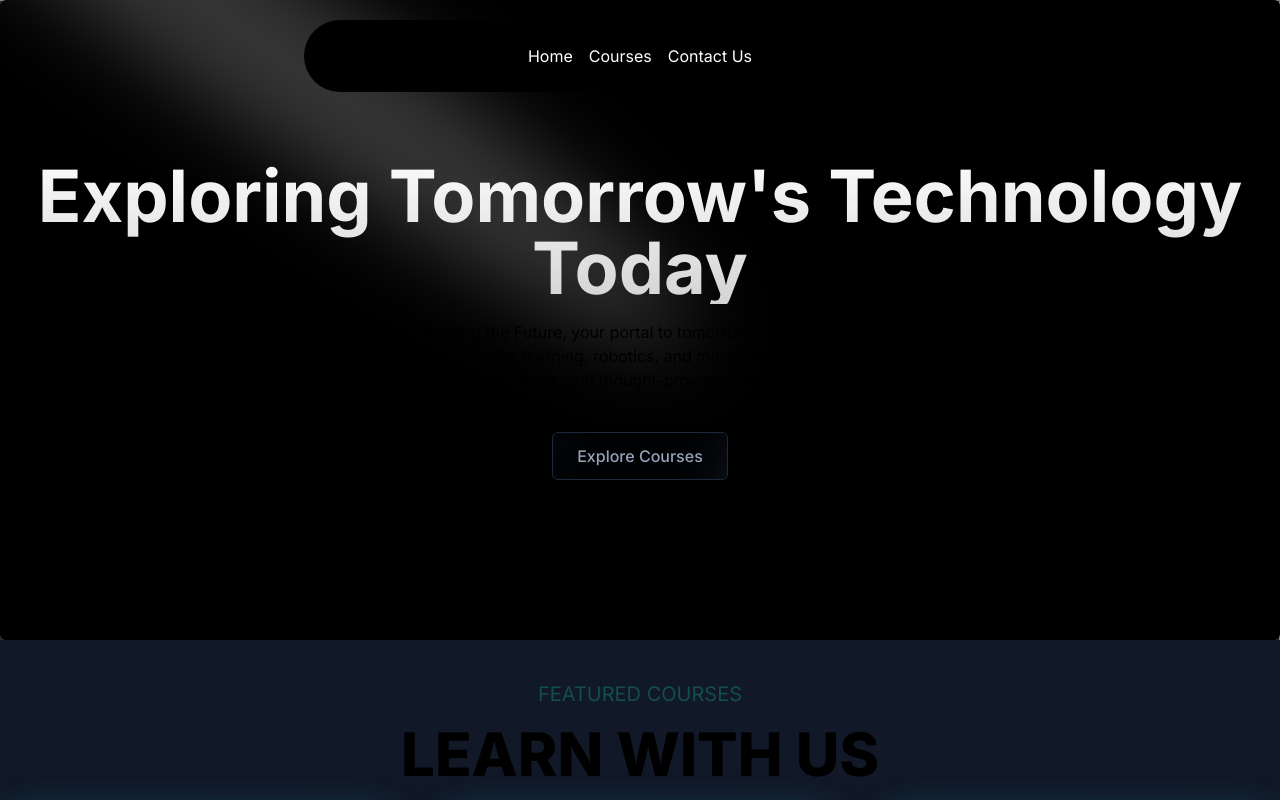
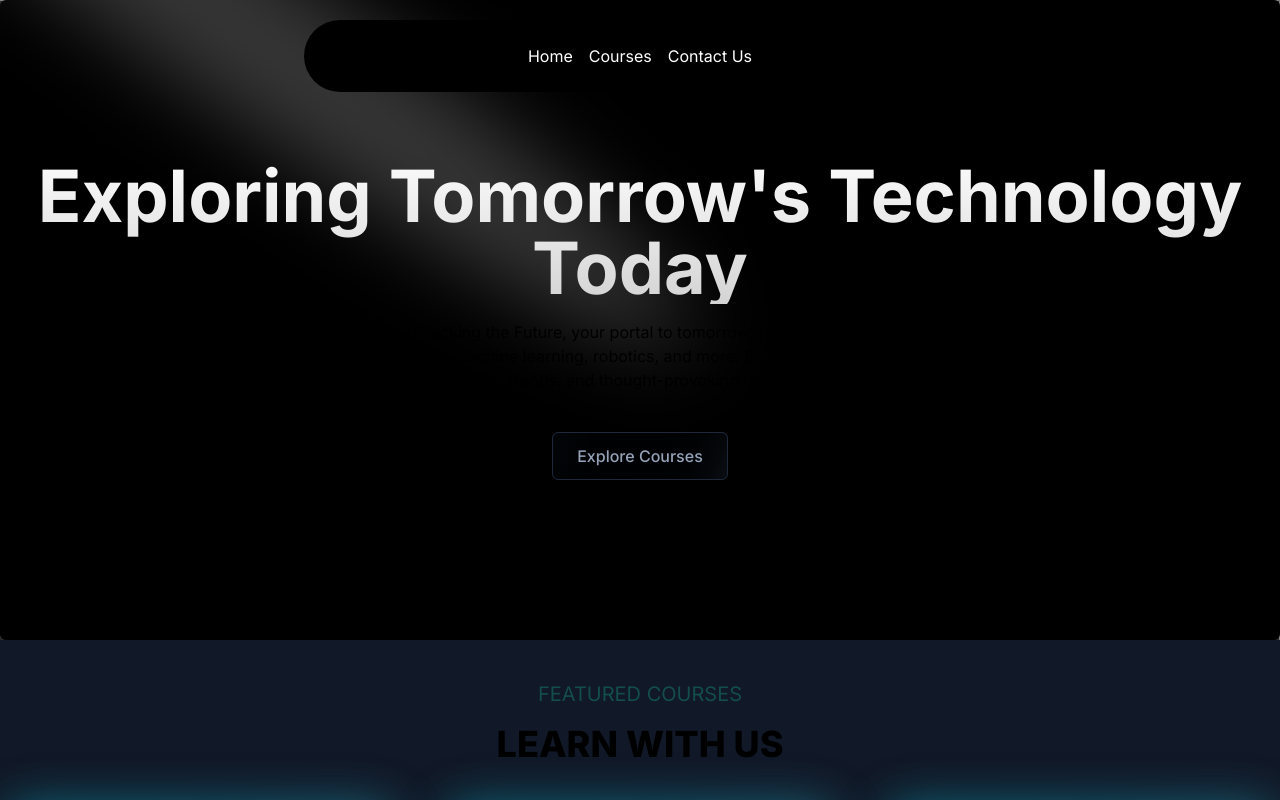
Before and after one commit to PJPhukan/Explore-Technology, a Next.js app: page / in a window 1280 px wide. Shown: the top 800 px of the page. Built offline with nearby package versions, Linux system fonts and the light colour scheme.

Commit message:
Fix some issues

```diff
--- a/src/components/Feature.tsx
+++ b/src/components/Feature.tsx
@@ -27,7 +27,7 @@ const Feature = () => {
           <h2 className="text-xl text-teal-900 uppercase text-bold">
             Featured Courses
           </h2>
-          <h1 className="text-6xl font-extrabold my-4 uppercase">
+          <h1 className="text-4xl font-extrabold my-4 uppercase">
             Learn With Us
           </h1>
         </div>
--- a/src/components/ui/infinite-moving-cards.tsx
+++ b/src/components/ui/infinite-moving-cards.tsx
@@ -69,6 +69,9 @@ export const InfiniteMovingCards = ({
       }
     }
   };
+  const style = {
+    background: "linear-gradient(180deg, var(--slate-800), var(--slate-900)",
+  };
   return (
     <div
       ref={containerRef}
@@ -88,10 +91,7 @@ export const InfiniteMovingCards = ({
         {items.map((item, idx) => (
           <li
             className="w-[350px] max-w-full relative rounded-2xl border border-b-0 flex-shrink-0 border-slate-700 px-8 py-6 md:w-[450px]"
-            style={{
-              background:
-                "linear-gradient(180deg, var(--slate-800), var(--slate-900)",
-            }}
+            style={style}
             key={item.name}
           >
             <blockquote>
```
